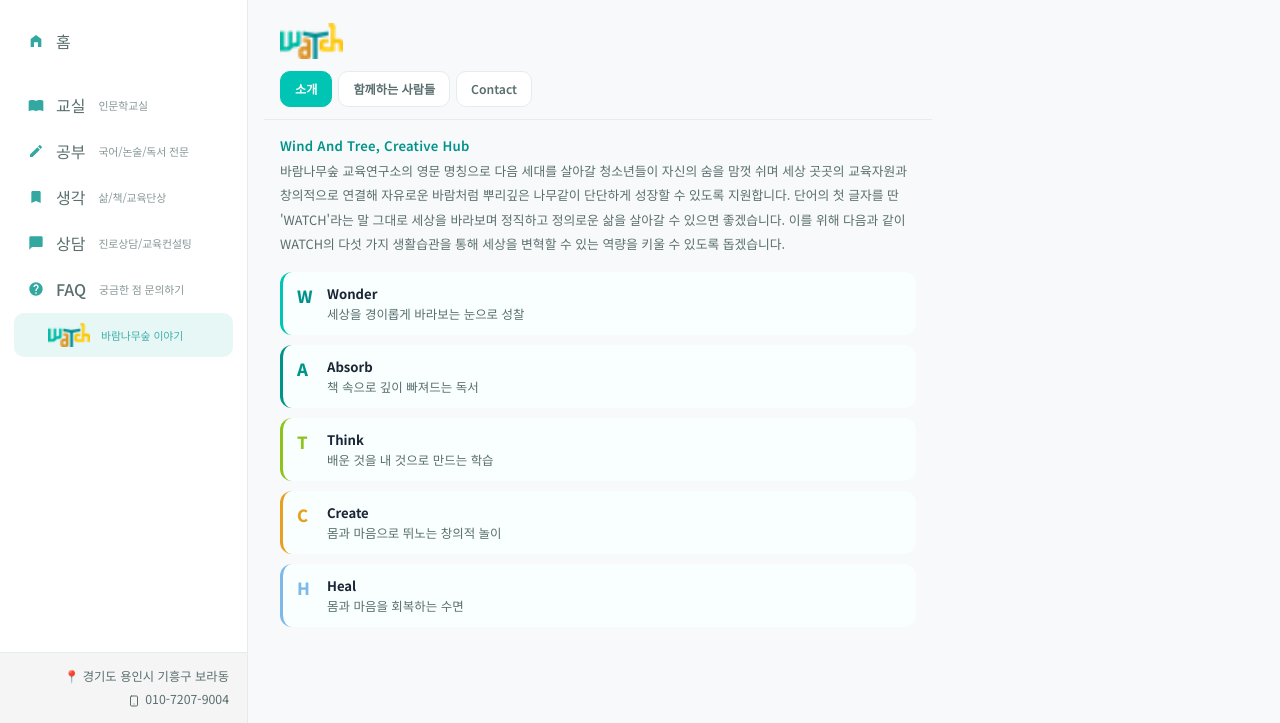
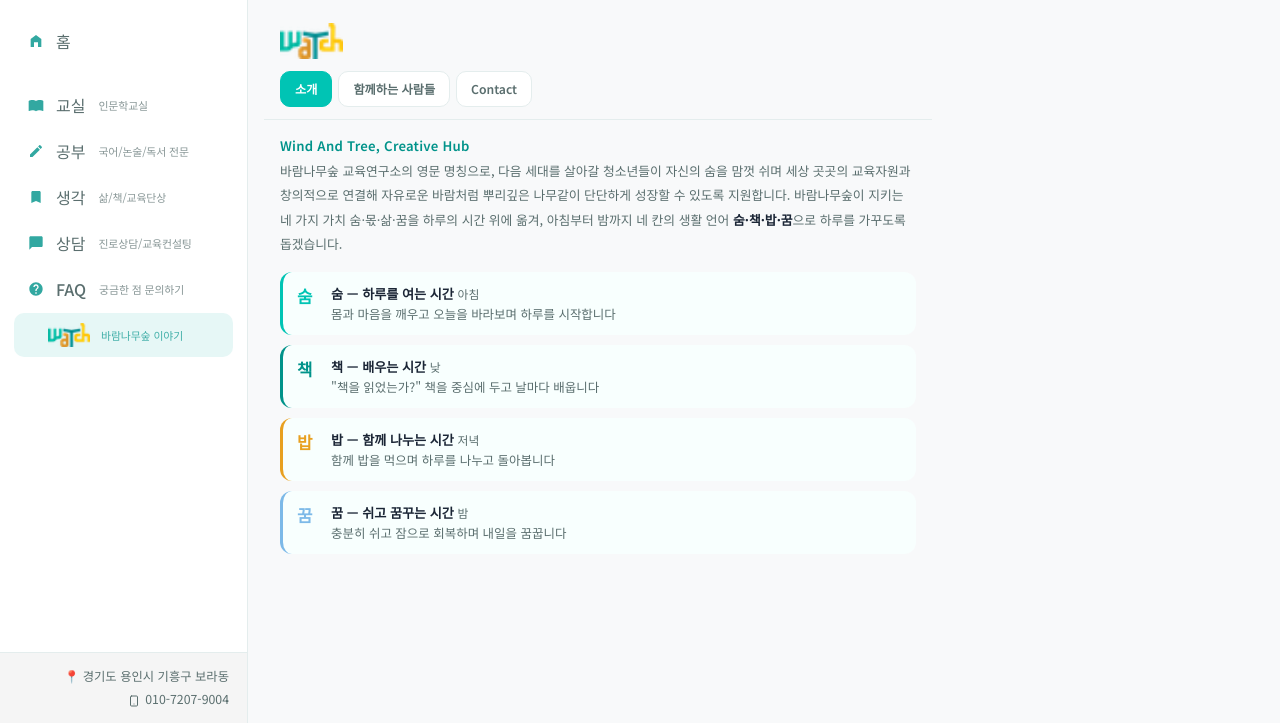
Before and after one commit to baram-star/baram-connect, a plain HTML site: page index.html in a window 1280 px wide. Both pictures are taken after a click on the element "바람나무숲 이야기". Shown: the part 77-800 px from the top of the page. Drawn offline with nearby package versions, Linux system fonts and the light colour scheme; no server answers.

Commit message:
소개: WATCH 다섯 습관을 숨·책·밥·꿈으로 교체, FAQ 첫 상담 20분으로 통일
Updated the content in the about section and FAQ items to improve clarity and accuracy.

```diff
--- a/index.html
+++ b/index.html
@@ -515,29 +515,25 @@
       <div style="padding:16px 16px 8px;">
         <div style="font-size:.82rem;font-weight:600;color:var(--teal);letter-spacing:.02em;margin-bottom:4px;">Wind And Tree, Creative Hub</div>
         <div style="font-size:.8rem;color:var(--sub);line-height:1.9;margin-bottom:16px;">
-          바람나무숲 교육연구소의 영문 명칭으로 다음 세대를 살아갈 청소년들이 자신의 숨을 맘껏 쉬며 세상 곳곳의 교육자원과 창의적으로 연결해 자유로운 바람처럼 뿌리깊은 나무같이 단단하게 성장할 수 있도록 지원합니다. 단어의 첫 글자를 딴 'WATCH'라는 말 그대로 세상을 바라보며 정직하고 정의로운 삶을 살아갈 수 있으면 좋겠습니다. 이를 위해 다음과 같이 WATCH의 다섯 가지 생활습관을 통해 세상을 변혁할 수 있는 역량을 키울 수 있도록 돕겠습니다.
+          바람나무숲 교육연구소의 영문 명칭으로, 다음 세대를 살아갈 청소년들이 자신의 숨을 맘껏 쉬며 세상 곳곳의 교육자원과 창의적으로 연결해 자유로운 바람처럼 뿌리깊은 나무같이 단단하게 성장할 수 있도록 지원합니다. 바람나무숲이 지키는 네 가지 가치 숨·몫·삶·꿈을 하루의 시간 위에 옮겨, 아침부터 밤까지 네 칸의 생활 언어 <strong style="color:var(--navy);">숨·책·밥·꿈</strong>으로 하루를 가꾸도록 돕겠습니다.
         </div>
 
         <div style="display:flex;flex-direction:column;gap:10px;">
           <div style="display:flex;align-items:flex-start;gap:12px;padding:12px 14px;background:#f8fffe;border-radius:12px;border-left:3px solid var(--mint);">
-            <div style="font-size:1.05rem;font-weight:800;color:var(--teal);width:18px;flex-shrink:0;">W</div>
-            <div><div style="font-size:.82rem;font-weight:700;color:var(--navy);">Wonder</div><div style="font-size:.78rem;color:var(--sub);margin-top:2px;">세상을 경이롭게 바라보는 눈으로 성찰</div></div>
+            <div style="font-size:1.05rem;font-weight:800;color:var(--mint);width:22px;flex-shrink:0;">숨</div>
+            <div><div style="font-size:.82rem;font-weight:700;color:var(--navy);">숨 — 하루를 여는 시간 <span style="font-weight:500;color:var(--sub);font-size:.74rem;">아침</span></div><div style="font-size:.78rem;color:var(--sub);margin-top:2px;">몸과 마음을 깨우고 오늘을 바라보며 하루를 시작합니다</div></div>
           </div>
           <div style="display:flex;align-items:flex-start;gap:12px;padding:12px 14px;background:#f8fffe;border-radius:12px;border-left:3px solid var(--teal);">
-            <div style="font-size:1.05rem;font-weight:800;color:var(--teal);width:18px;flex-shrink:0;">A</div>
-            <div><div style="font-size:.82rem;font-weight:700;color:var(--navy);">Absorb</div><div style="font-size:.78rem;color:var(--sub);margin-top:2px;">책 속으로 깊이 빠져드는 독서</div></div>
-          </div>
-          <div style="display:flex;align-items:flex-start;gap:12px;padding:12px 14px;background:#f8fffe;border-radius:12px;border-left:3px solid var(--lime);">
-            <div style="font-size:1.05rem;font-weight:800;color:var(--lime);width:18px;flex-shrink:0;">T</div>
-            <div><div style="font-size:.82rem;font-weight:700;color:var(--navy);">Think</div><div style="font-size:.78rem;color:var(--sub);margin-top:2px;">배운 것을 내 것으로 만드는 학습</div></div>
+            <div style="font-size:1.05rem;font-weight:800;color:var(--teal);width:22px;flex-shrink:0;">책</div>
+            <div><div style="font-size:.82rem;font-weight:700;color:var(--navy);">책 — 배우는 시간 <span style="font-weight:500;color:var(--sub);font-size:.74rem;">낮</span></div><div style="font-size:.78rem;color:var(--sub);margin-top:2px;">"책을 읽었는가?" 책을 중심에 두고 날마다 배웁니다</div></div>
           </div>
           <div style="display:flex;align-items:flex-start;gap:12px;padding:12px 14px;background:#f8fffe;border-radius:12px;border-left:3px solid var(--gold);">
-            <div style="font-size:1.05rem;font-weight:800;color:var(--gold);width:18px;flex-shrink:0;">C</div>
-            <div><div style="font-size:.82rem;font-weight:700;color:var(--navy);">Create</div><div style="font-size:.78rem;color:var(--sub);margin-top:2px;">몸과 마음으로 뛰노는 창의적 놀이</div></div>
+            <div style="font-size:1.05rem;font-weight:800;color:var(--gold);width:22px;flex-shrink:0;">밥</div>
+            <div><div style="font-size:.82rem;font-weight:700;color:var(--navy);">밥 — 함께 나누는 시간 <span style="font-weight:500;color:var(--sub);font-size:.74rem;">저녁</span></div><div style="font-size:.78rem;color:var(--sub);margin-top:2px;">함께 밥을 먹으며 하루를 나누고 돌아봅니다</div></div>
           </div>
           <div style="display:flex;align-items:flex-start;gap:12px;padding:12px 14px;background:#f8fffe;border-radius:12px;border-left:3px solid #7cb9e8;">
-            <div style="font-size:1.05rem;font-weight:800;color:#7cb9e8;width:18px;flex-shrink:0;">H</div>
-            <div><div style="font-size:.82rem;font-weight:700;color:var(--navy);">Heal</div><div style="font-size:.78rem;color:var(--sub);margin-top:2px;">몸과 마음을 회복하는 수면</div></div>
+            <div style="font-size:1.05rem;font-weight:800;color:#7cb9e8;width:22px;flex-shrink:0;">꿈</div>
+            <div><div style="font-size:.82rem;font-weight:700;color:var(--navy);">꿈 — 쉬고 꿈꾸는 시간 <span style="font-weight:500;color:var(--sub);font-size:.74rem;">밤</span></div><div style="font-size:.78rem;color:var(--sub);margin-top:2px;">충분히 쉬고 잠으로 회복하며 내일을 꿈꿉니다</div></div>
           </div>
         </div>
       </div>
@@ -603,7 +599,7 @@
     </div>
     <div class="faq-item" onclick="toggleFaq(this)">
       <div class="faq-q">교육상담은 유료인가요? <span class="faq-arrow"><svg width="14" height="14" viewBox="0 0 24 24" fill="none" stroke="currentColor" stroke-width="1.8" stroke-linecap="round" stroke-linejoin="round"><polyline points="6 9 12 15 18 9"/></svg></span></div>
-      <div class="faq-a">초회 30분 상담은 무료로 진행됩니다. 심층 상담(60~90분)은 유료이며, 상담 유형에 따라 비용이 다릅니다. 사전 예약 후 안내받으실 수 있습니다.</div>
+      <div class="faq-a">첫 상담(20분)은 무료로 진행됩니다. 심층 상담(60~90분)은 유료이며, 상담 유형에 따라 비용이 다릅니다. 사전 예약 후 안내받으실 수 있습니다.</div>
     </div>
     <div class="faq-item" onclick="toggleFaq(this)">
       <div class="faq-q">성인도 참여할 수 있는 프로그램이 있나요? <span class="faq-arrow"><svg width="14" height="14" viewBox="0 0 24 24" fill="none" stroke="currentColor" stroke-width="1.8" stroke-linecap="round" stroke-linejoin="round"><polyline points="6 9 12 15 18 9"/></svg></span></div>
```
